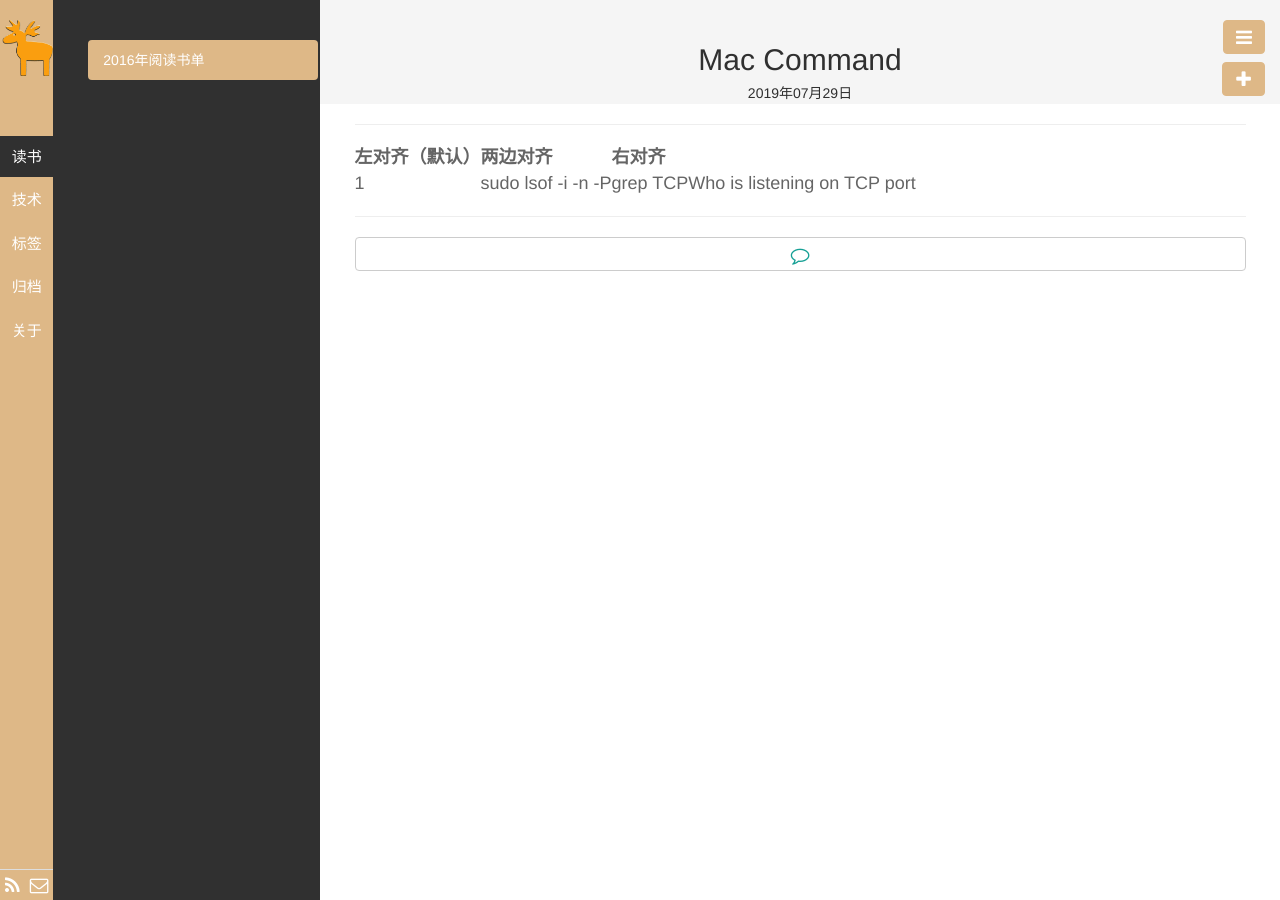
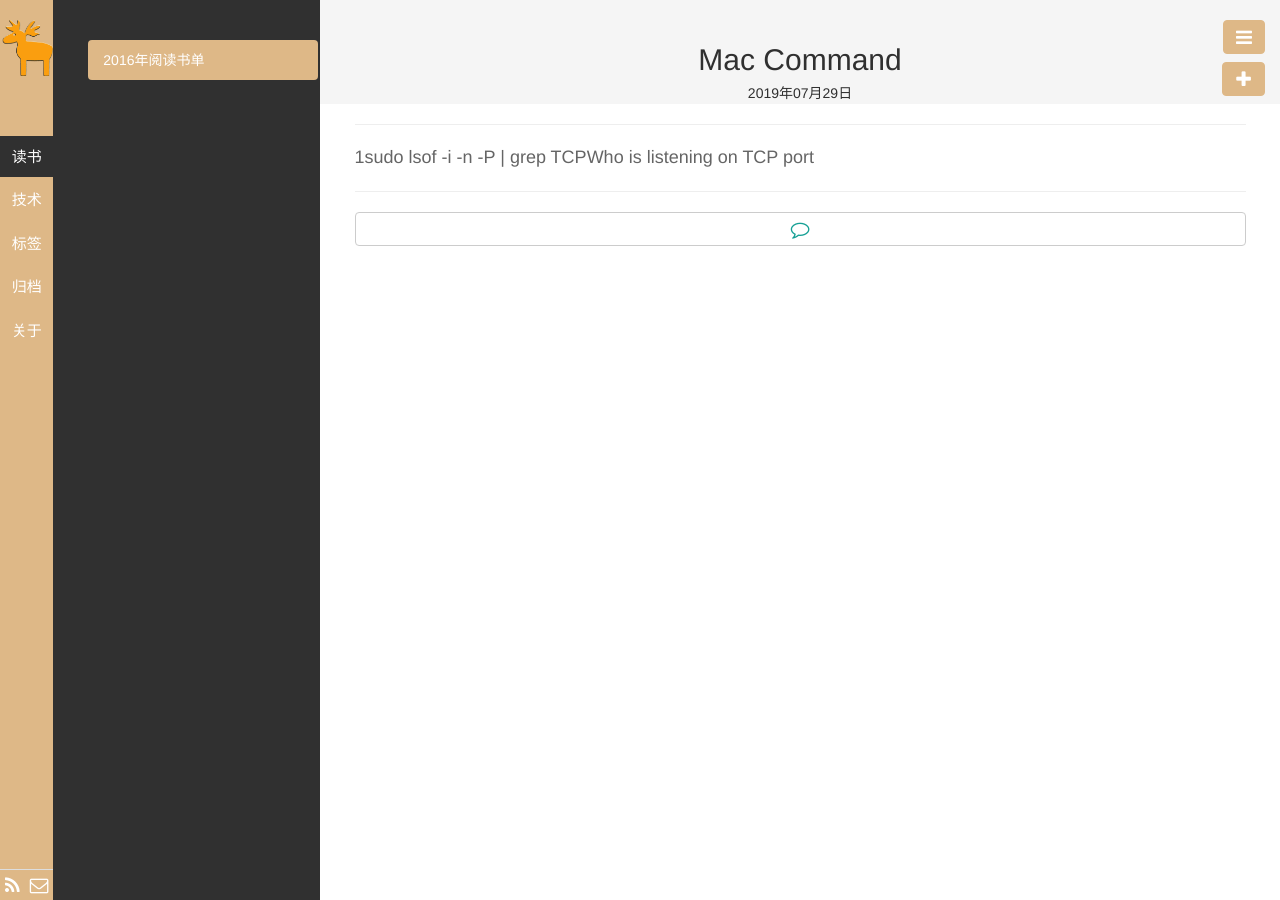
Before and after one commit to qhdwhy184/qhdwhy184.github.io, a Jekyll site: the page built from _posts/技术/2019-07-29-Mac Command.md, in a window 1280 px wide. Built offline with Jekyll 4.4.1, drawn with Linux system fonts in a browser that asks for light colours.

Commit message:
Update 2019-07-29-Mac Command.md

```diff
--- a/_posts/技术/2019-07-29-Mac Command.md
+++ b/_posts/技术/2019-07-29-Mac Command.md
@@ -8,7 +8,5 @@ description:
 ---
 
 
-
-|左对齐（默认）|两边对齐|右对齐|
 |-------------|-------------| -----|
-| 1 | sudo lsof -i -n -P | grep TCP | Who is listening on TCP port |
+| 1 | sudo lsof -i -n -P \| grep TCP | Who is listening on TCP port |
```
